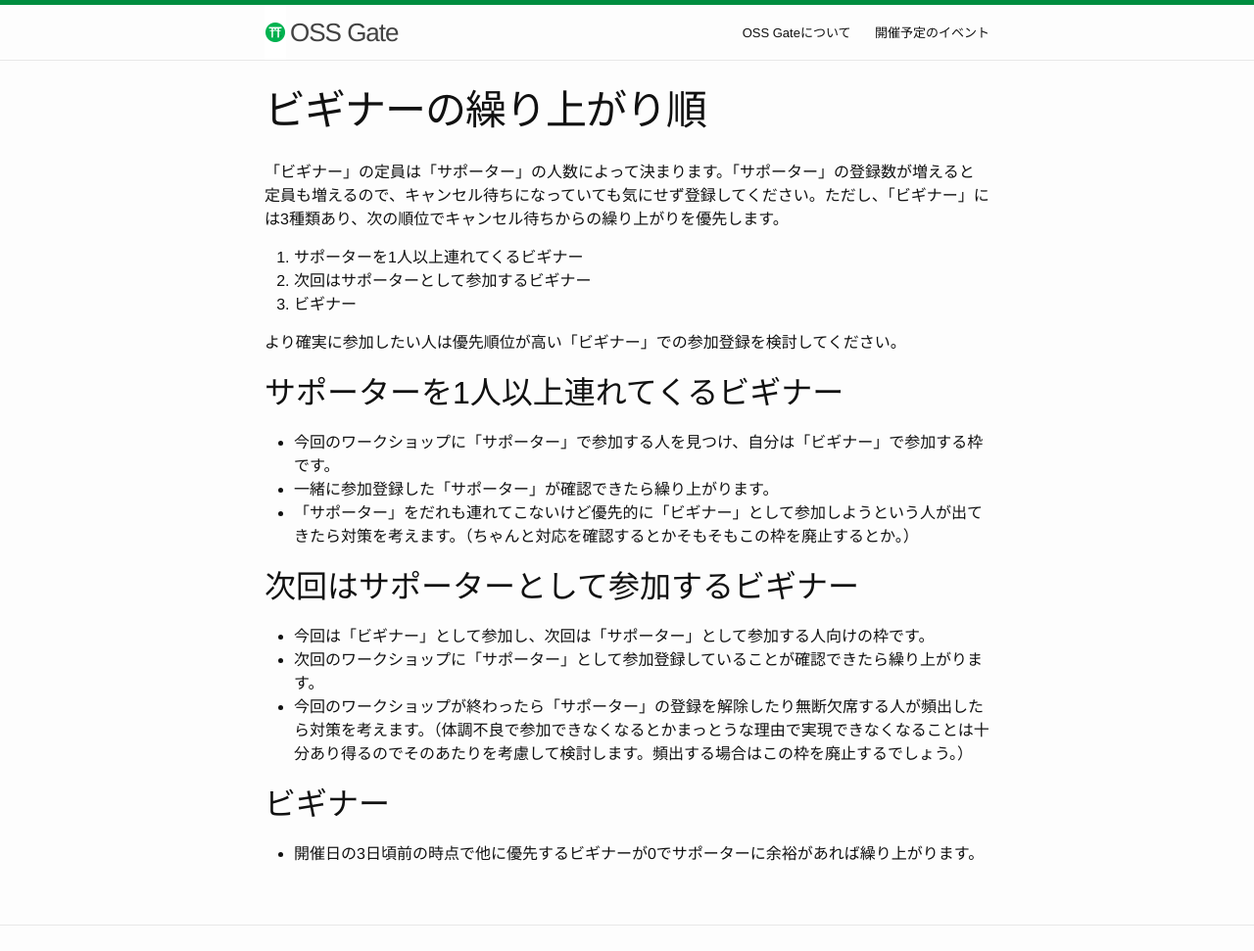
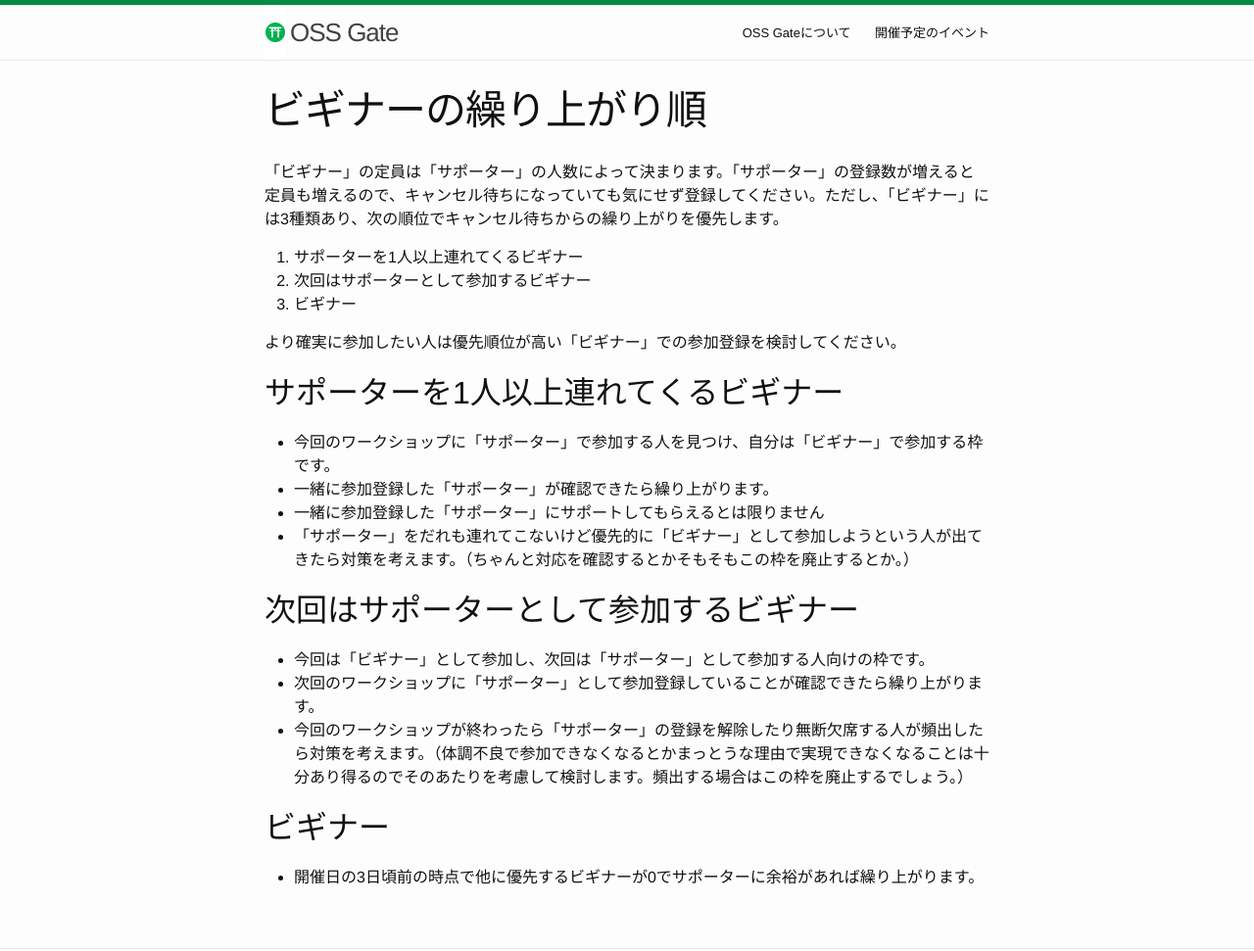
Before and after one commit to oss-gate/oss-gate.github.io, a Jekyll site: the page built from workshop/beginner-preferential-treatment.md, in a window 1280 px wide, cut to the strip 0-971 px from the top of the page. Shown: the whole strip at 98% size. Built offline with Jekyll 4.4.1, drawn with Linux system fonts in a browser that asks for light colours; comment, search, counter and statistics services are not loaded.

Commit message:
Add sentence

```diff
--- a/workshop/beginner-preferential-treatment.md
+++ b/workshop/beginner-preferential-treatment.md
@@ -15,6 +15,7 @@ title: ビギナーの繰り上がり順
 
   * 今回のワークショップに「サポーター」で参加する人を見つけ、自分は「ビギナー」で参加する枠です。
   * 一緒に参加登録した「サポーター」が確認できたら繰り上がります。
+  * 一緒に参加登録した「サポーター」にサポートしてもらえるとは限りません
   * 「サポーター」をだれも連れてこないけど優先的に「ビギナー」として参加しようという人が出てきたら対策を考えます。（ちゃんと対応を確認するとかそもそもこの枠を廃止するとか。）
 
 ## 次回はサポーターとして参加するビギナー
```
